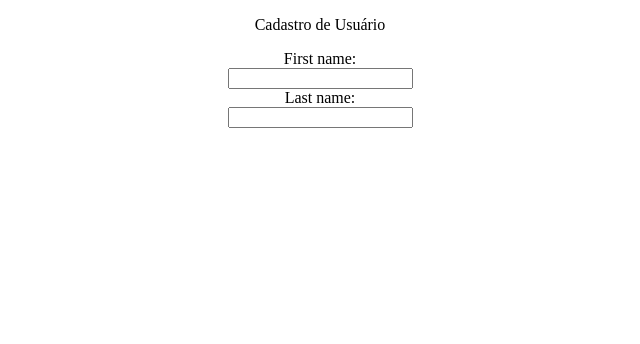
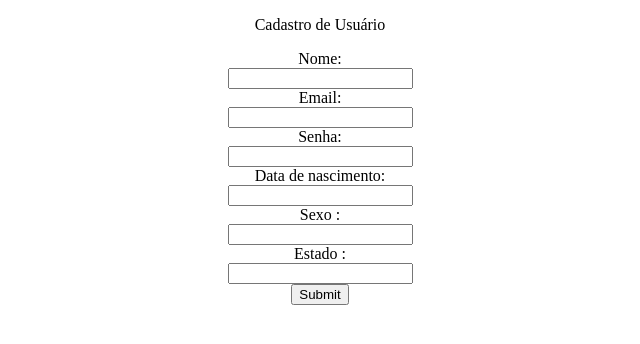
Before and after one commit to danilot1/pw_cadastro_usuario, a plain HTML site: page index.html in a window 1280 px wide. Shown: the whole page, without its empty margins (320-960 px from the left). Drawn offline with Linux system fonts and the light colour scheme.

Commit message:
5° commit

```diff
--- a/index.html
+++ b/index.html
@@ -8,10 +8,19 @@
 <body>
     <center><form>
         <p>Cadastro de Usuário</p>
-        <label for="fname">First name:</label><br>
-        <input type="text" id="fname" name="fname"><br>
-        <label for="lname">Last name:</label><br>
-        <input type="text" id="lname" name="lname">
+        <label for="fname">Nome:</label><br>
+        <input type="text" id="nome" name="noame"><br>
+        <label for="email">Email:</label> <br>
+        <input type="text" id="email" name="email"> <br>
+        <label for="fname">Senha:</label><br>
+        <input type="password" id="senha" name="senha"><br>
+        <label for="lname">Data de nascimento:</label><br>
+        <input type="text" id="Dtdnascimento" name="Dtdnascimento"> <br>
+        <label for="lname">Sexo :</label><br>
+        <input type="text" id ="sexo" name="sexo"> <br>
+        <label for="lname">Estado :</label><br>
+        <input type="text" id ="estado" name="estado"> <br>
+        <input type="submit" value="Submit">
     </form>
     </center>
 </body>
```
